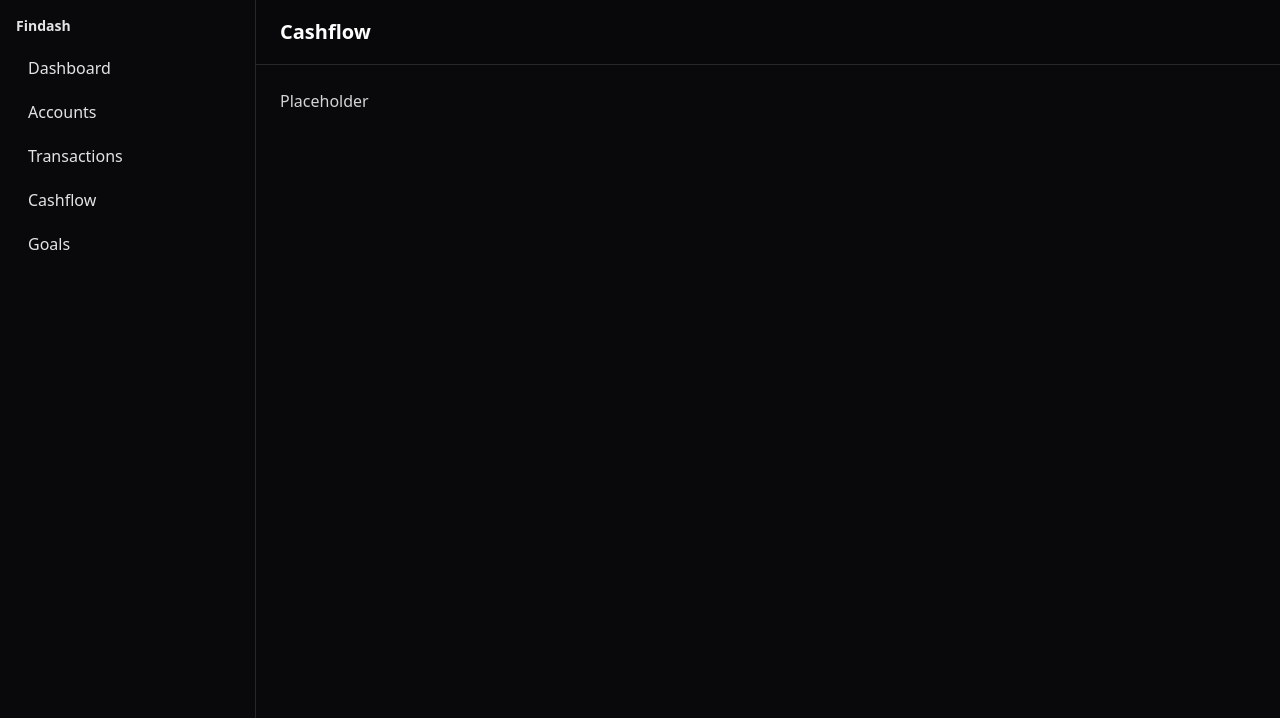
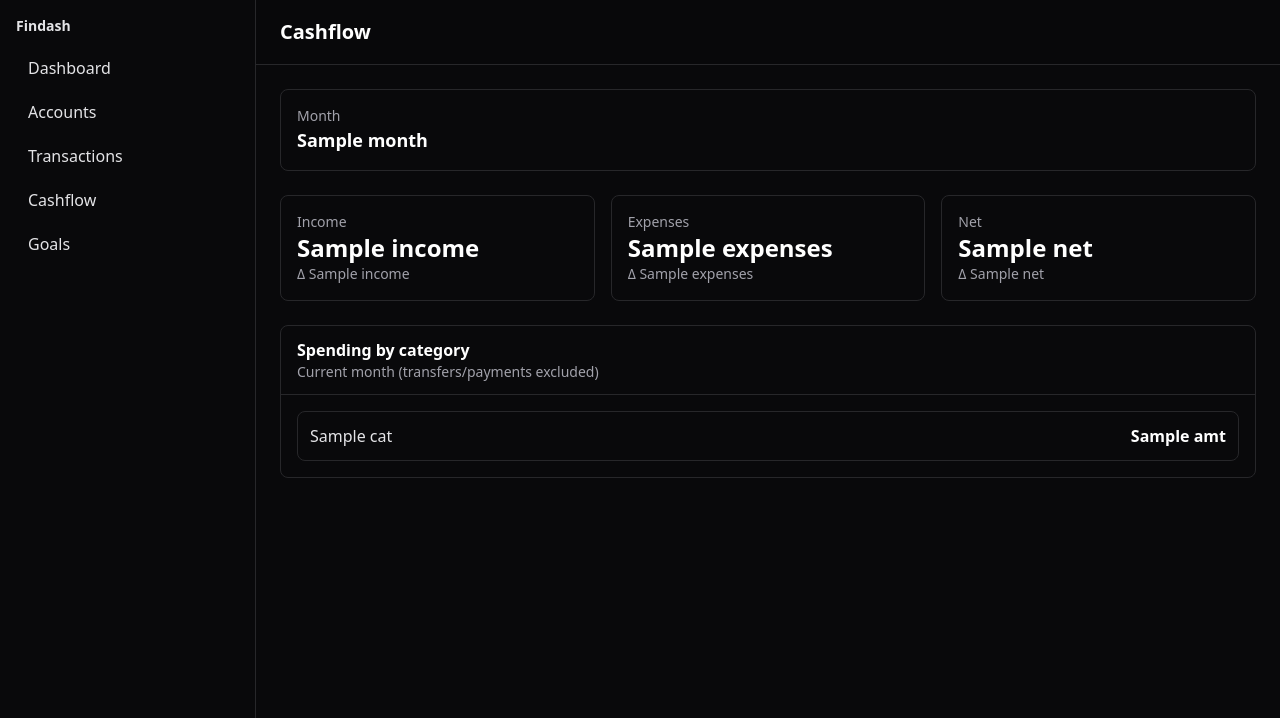
Before and after one commit to xavierAshkar/findash, a Django app: template backend/templates/app/cashflow/index.html in a window 1280 px wide. Shown: the top 718 px of the page. Run offline with Django 5.2, Linux system fonts and the light colour scheme; the template is opened without the code that fills it: most values are stand-ins (such as "Sample title", 1, 10 or a date in 2020); some libraries are stand-ins or nearby versions.

Commit message:
Cashflow page v0: Display cashflow compared to previous month (Income, Expense, Net)

```diff
--- a/backend/apps/cashflow/services.py
+++ b/backend/apps/cashflow/services.py
@@ -1,3 +1,4 @@
+# backend/apps/cashflow/services.py
 from decimal import Decimal
 from datetime import date
 from calendar import monthrange
--- a/backend/templates/app/cashflow/index.html
+++ b/backend/templates/app/cashflow/index.html
@@ -7,5 +7,56 @@
 {% endblock %}
 
 {% block content %}
-  <div class="text-zinc-300">Placeholder</div>
+  <div class="space-y-6">
+
+    <section class="rounded-lg border border-zinc-800 bg-zinc-950 p-4">
+      <div class="text-sm text-zinc-400">Month</div>
+      <div class="text-lg font-semibold text-white">
+        {{ cashflow.current.month }}
+      </div>
+    </section>
+
+    <section class="grid grid-cols-1 md:grid-cols-3 gap-4">
+      <div class="rounded-lg border border-zinc-800 bg-zinc-950 p-4">
+        <div class="text-sm text-zinc-400">Income</div>
+        <div class="text-2xl font-semibold">{{ cashflow.current.income }}</div>
+        <div class="text-sm text-zinc-400">Δ {{ cashflow.delta.income }}</div>
+      </div>
+
+      <div class="rounded-lg border border-zinc-800 bg-zinc-950 p-4">
+        <div class="text-sm text-zinc-400">Expenses</div>
+        <div class="text-2xl font-semibold">{{ cashflow.current.expenses }}</div>
+        <div class="text-sm text-zinc-400">Δ {{ cashflow.delta.expenses }}</div>
+      </div>
+
+      <div class="rounded-lg border border-zinc-800 bg-zinc-950 p-4">
+        <div class="text-sm text-zinc-400">Net</div>
+        <div class="text-2xl font-semibold">{{ cashflow.current.net }}</div>
+        <div class="text-sm text-zinc-400">Δ {{ cashflow.delta.net }}</div>
+      </div>
+    </section>
+
+    <section class="rounded-lg border border-zinc-800 bg-zinc-950">
+      <div class="px-4 py-3 border-b border-zinc-800">
+        <h2 class="font-semibold">Spending by category</h2>
+        <div class="text-sm text-zinc-400">Current month (transfers/payments excluded)</div>
+      </div>
+
+      <div class="p-4">
+        {% if cashflow.current.by_category %}
+          <div class="space-y-2">
+            {% for cat, amt in cashflow.current.by_category.items %}
+              <div class="flex items-center justify-between rounded-lg border border-zinc-800 bg-zinc-950 p-3">
+                <div class="text-zinc-200">{{ cat }}</div>
+                <div class="font-semibold text-white">{{ amt }}</div>
+              </div>
+            {% endfor %}
+          </div>
+        {% else %}
+          <div class="text-zinc-300">No categorized spending yet.</div>
+        {% endif %}
+      </div>
+    </section>
+
+  </div>
 {% endblock %}
```
Also changed, not shown: backend/apps/ui/views/cashflow.py (+9 -1 lines).
